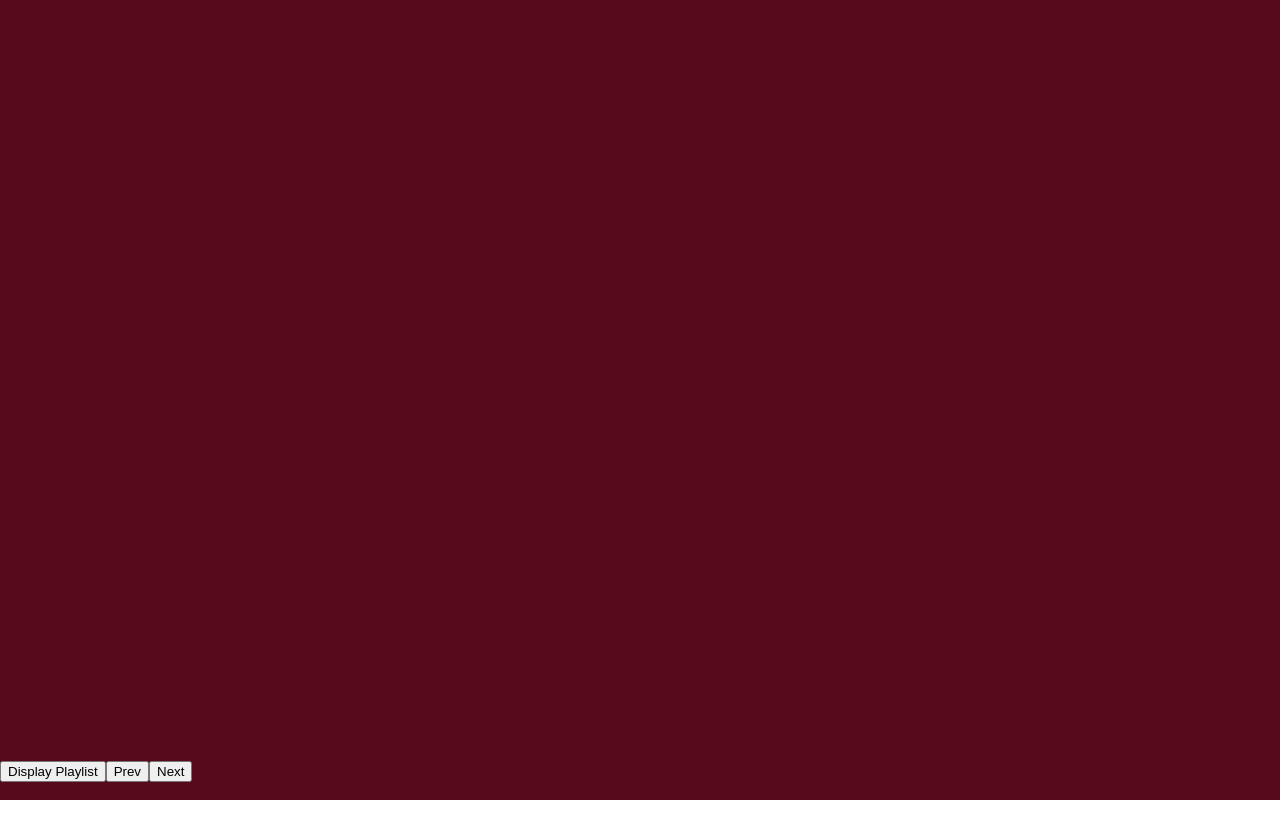
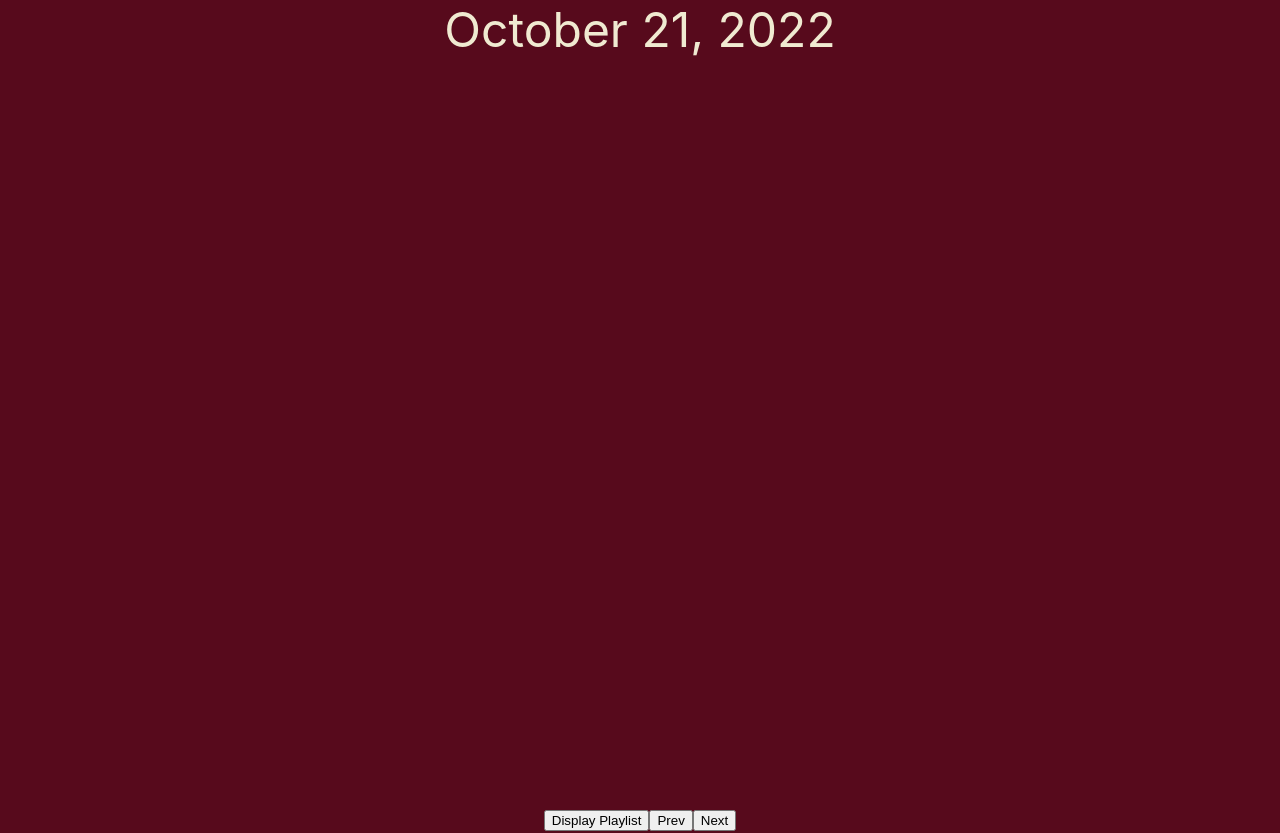
Before and after one commit to x-pham/SpotiLister, a React (Create React App) app: page / in a window 1280 px wide. Before the commit the page ends 800 px from the top, so only its background shows below. Built offline with nearby package versions, Linux system fonts and the light colour scheme; no server answers.

Commit message:
Add date and fix spacing

```diff
--- a/src/App.css
+++ b/src/App.css
@@ -1,28 +1,37 @@
 .playlistDisplay {
   display: flex;
   flex-flow: row wrap;
-  width: 100vw;
-  height: 95vh;
+  width: 1080px;
+  height: 700px;
+  margin: auto;
+
 }
 
 .trackImage {
-  width: 250px;
-  height: 250px;
+  width: 150px;
+  height: 150px;
+
+}
+
+.trackDiv {
+  flex-basis: 50%;
+  text-align:center;
+
 }
 
 .body {
-  max-height: 100vh;
   background-color: #570A1C;
   color:#F0EAD1;
-  margin: 0;
-}
-
-.nextButton {
-  position: 'absolute';
-  bottom: 0;
-  left: 0;
 }
 
 .buttonDisplay {
-  height: 5vh;
+  height: 3vh;
+  margin: auto;
+  text-align: center;
 }
+
+.dateDisplay {
+  text-align: center;
+  font-size: 300%;
+  padding-bottom: 50px;
+}
--- a/src/App.js
+++ b/src/App.js
@@ -87,7 +87,10 @@ function App() {
               let newImage = document.createElement('img');
               newImage.src = imageLinkArray[i];
               newImage.className = "trackImage";
-              playlistDisplay.appendChild(newImage);
+              let newDiv = document.createElement('div');
+              newDiv.className = "trackDiv";
+              newDiv.appendChild(newImage);
+              playlistDisplay.appendChild(newDiv);
             }
           },
           error: function (result) {
@@ -111,7 +114,10 @@ function App() {
       let newImage = document.createElement('img');
       newImage.src = imageLinkArray[i];
       newImage.className = "trackImage";
-      playlistDisplay.appendChild(newImage);
+      let newDiv = document.createElement('div');
+      newDiv.className = "trackDiv";
+      newDiv.appendChild(newImage);
+      playlistDisplay.appendChild(newDiv);
     }
   }
 
@@ -125,12 +131,16 @@ function App() {
       let newImage = document.createElement('img');
       newImage.src = imageLinkArray[i];
       newImage.className = "trackImage";
-      playlistDisplay.appendChild(newImage);
+      let newDiv = document.createElement('div');
+      newDiv.className = "trackDiv";
+      newDiv.appendChild(newImage);
+      playlistDisplay.appendChild(newDiv);
     }
   }
 
   return (
     <div className="body">
+      <div className="dateDisplay">October 21, 2022</div>
       <div id="playlistDisplay" className="playlistDisplay">
       </div>
       <div className="buttonDisplay">
```
